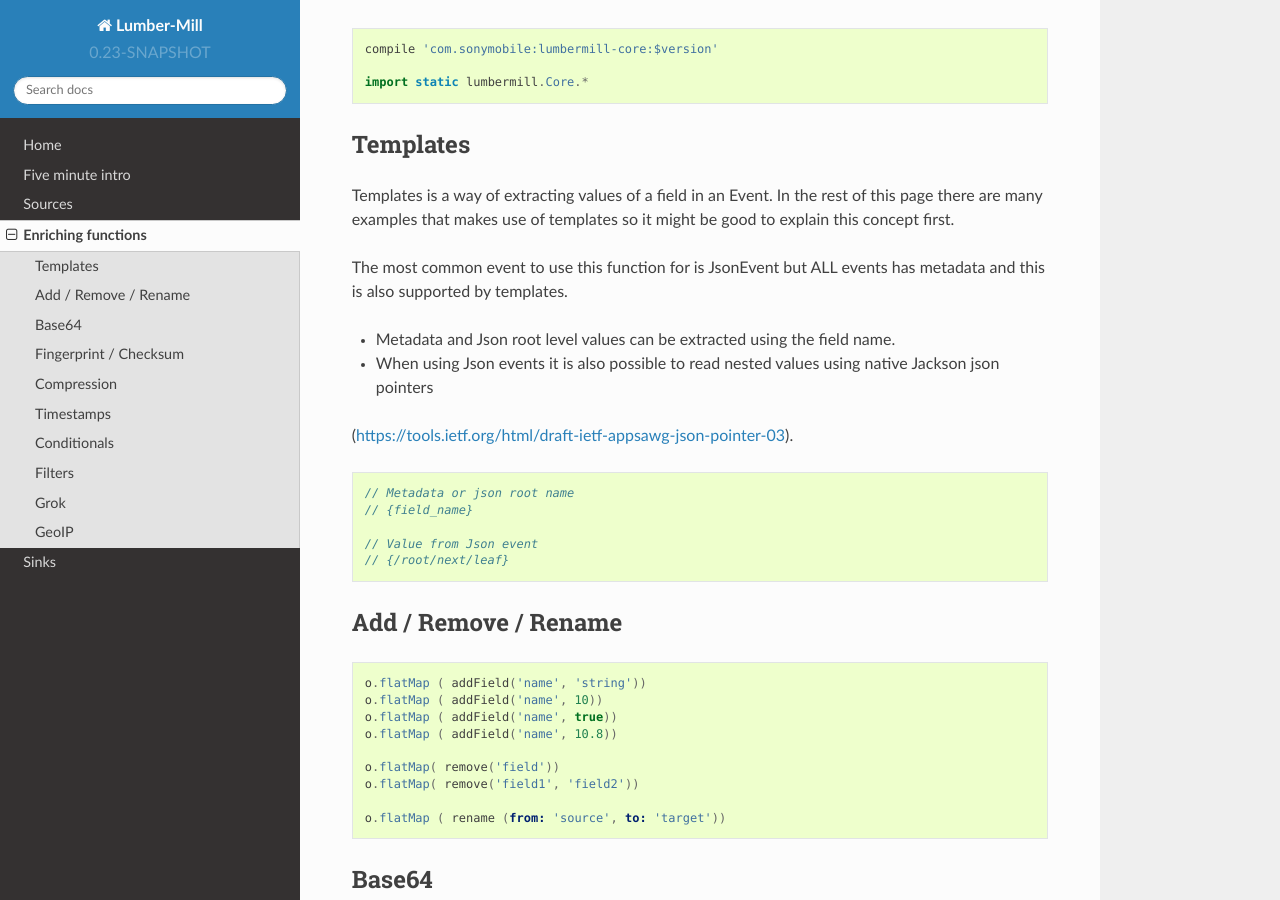
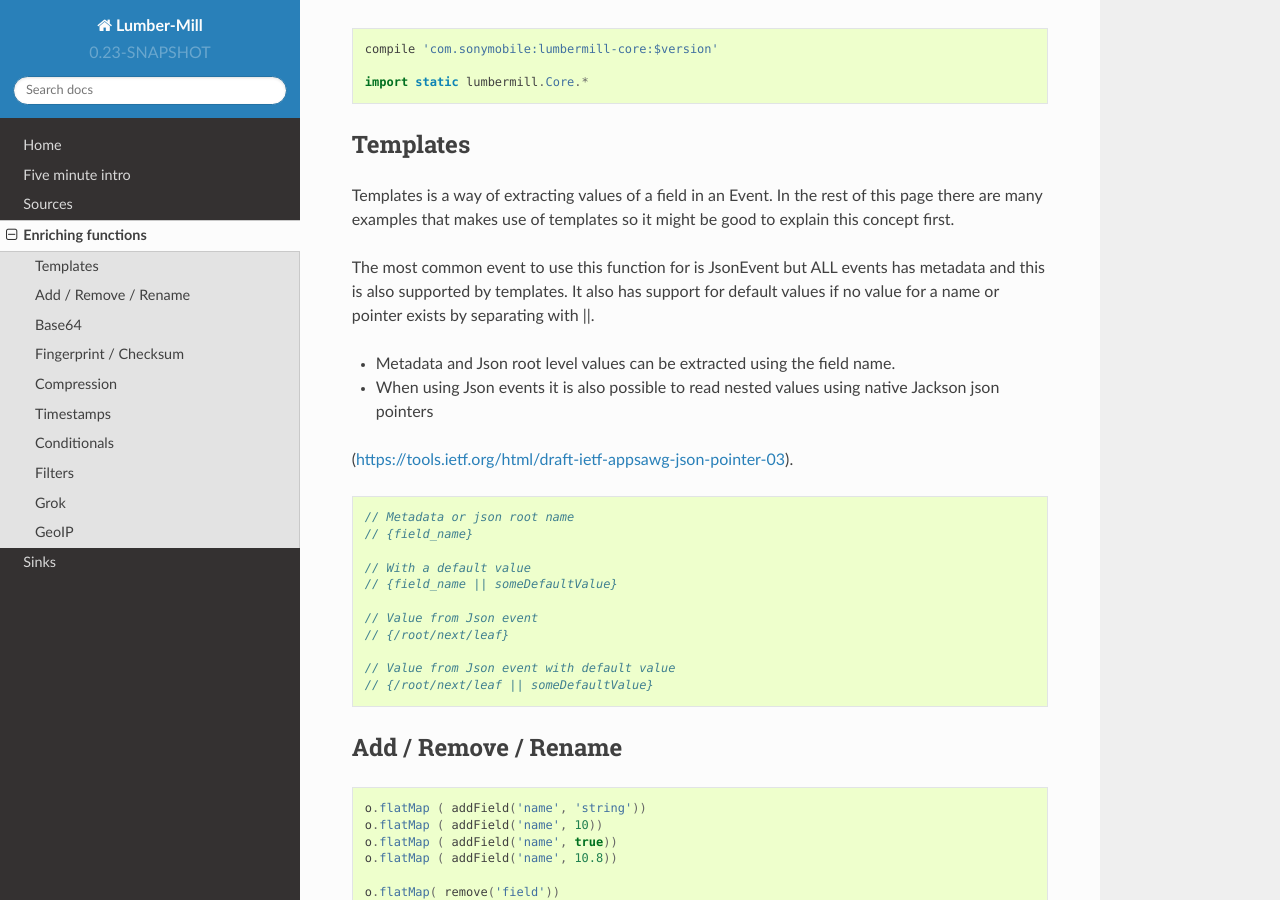
Before and after one commit to sonyxperiadev/lumber-mill, a Sphinx documentation site: the page built from docs/enrich.rst, in a window 1280 px wide and 900 px high, scrolled down 252 px. Built offline with Sphinx 7.4.7 and the Read the Docs theme 2.0.0, drawn with Linux system fonts in a browser that asks for light colours.

Commit message:
Minor bug with wrong trace message was fixed. Docs updated with default values

```diff
--- a/docs/enrich.rst
+++ b/docs/enrich.rst
@@ -19,7 +19,7 @@ Templates is a way of extracting values of a field in an Event. In the rest of t
 makes use of templates so it might be good to explain this concept first.
 
 The most common event to use this function for is JsonEvent but ALL events has metadata and this is also supported
-by templates.
+by templates. It also has support for default values if no value for a name or pointer exists by separating with ||.
 
 * Metadata and Json root level values can be extracted using the field name.
 
@@ -31,8 +31,14 @@ by templates.
     // Metadata or json root name
     // {field_name}
 
+    // With a default value
+    // {field_name || someDefaultValue}
+
     // Value from Json event
     // {/root/next/leaf}
+
+    // Value from Json event with default value
+    // {/root/next/leaf || someDefaultValue}
 
 
 Add / Remove / Rename
```
Also changed, not shown: 2 other files.
